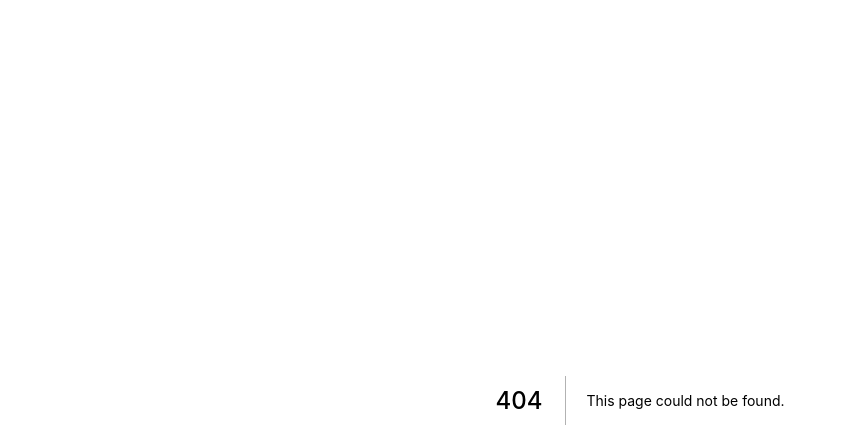
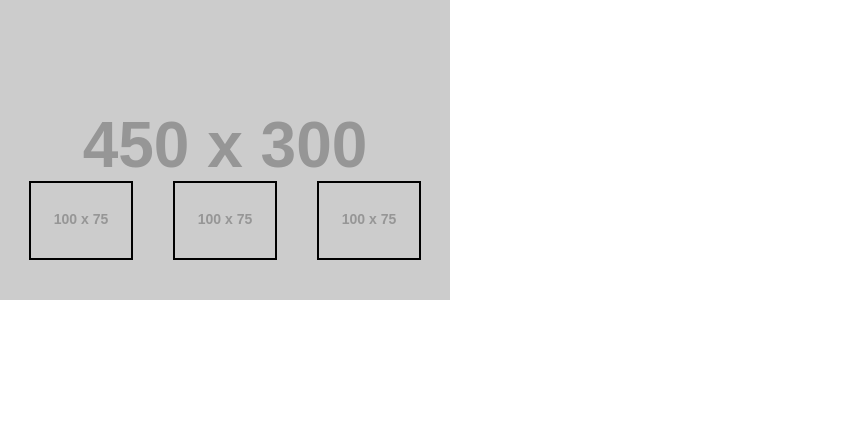
Before and after one commit to pabloramoss/Gecomm, a Next.js app: page /ProjectScreen in a window 1280 px wide. Before the commit this address had no page. Shown: the top 448 px of the page, without its empty margins (0-847 px from the left). Built offline with nearby package versions, Linux system fonts and the light colour scheme.

Commit message:
add badge with quantity product

```diff
--- a/components/OrderList/CartItem.tsx
+++ b/components/OrderList/CartItem.tsx
@@ -11,7 +11,7 @@ function CartItem({ item, handleAddToCart, handleRemoveFromCart }) {
       <Stack direction="row" alignItems="center">
         <HStack w="100%">
           <Stack>
-            <Image objectFit="scale-down" width={100} height={100} src={item.image} alt={item.title} />
+            <Image borderLeftRadius={10} objectFit="scale-down" width={100} height={100} src={item.image} alt={item.title} />
             <Stack direction="row" alignItems="center">
               <Button bg="gray.200" size="xs" onClick={() => handleRemoveFromCart(item.title)}><Icon as={FaMinus} /></Button>
               <Text>{item.amount}</Text>
--- /dev/null
+++ b/pages/ProjectScreen.tsx
@@ -0,0 +1,38 @@
+import { Stack, Image, Link, Flex } from '@chakra-ui/react';
+import { motion } from 'framer-motion';
+import React, { useState } from 'react';
+
+const ProjectScreen: React.FC = ()=> {
+  const initialBackground = "https://via.placeholder.com/450x300"
+  const [background, setBackground] = useState(initialBackground)
+  const MotionLink = motion(Link)
+  const MotionStack = motion(Stack)
+  const MotionFlex = motion(Flex)
+
+  const projects = [
+    {
+      name: "gecomm",
+      image: "https://via.placeholder.com/100x75",
+    },
+    {
+      name: "valobrain",
+      image: "https://via.placeholder.com/100x75",
+    },
+    {
+      name: "el torito",
+      image: "https://via.placeholder.com/100x75",
+    },
+  ]
+
+  return(
+    <Stack h={300} w={450} backgroundImage={background} justifyContent="end" alignItems="center">
+      <Stack direction="row" spacing={10} mb={10} zIndex={50}>
+        {projects.map(project=><MotionFlex key={project.name} whileHover={{ scale: 1.1 }}><Link border="2px solid black" /* onMouseEnter={()=>setBackground(project.image)} onMouseLeave={()=>setBackground(initialBackground)} */>
+          <Image src="https://via.placeholder.com/100x75" alt={project.name} />
+        </Link></MotionFlex>)}
+
+      </Stack>
+    </Stack>
+  )
+}
+export default ProjectScreen
```
Also changed, not shown: pages/index.tsx (+6 -5 lines).
